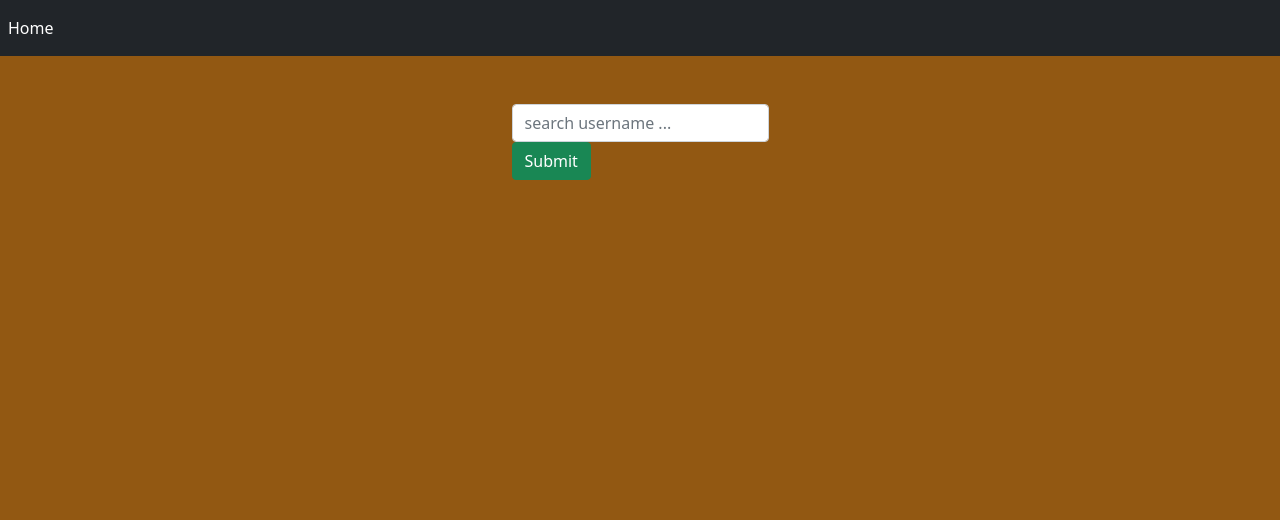
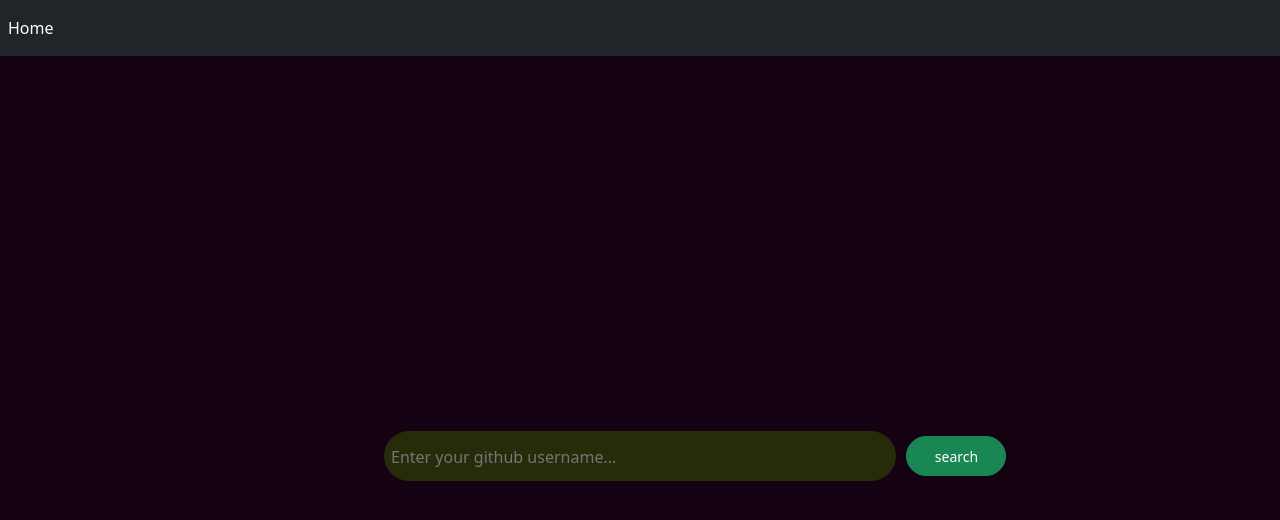
Before and after one commit to BellaObonyo/Github-Search, an Angular app: page /search-user in a window 1280 px wide. Shown: the top 520 px of the page. Built offline with nearby package versions, Linux system fonts and the light colour scheme.

Commit message:
added styles to scc file

```diff
--- a/src/app/search/search.component.css
+++ b/src/app/search/search.component.css
@@ -1,7 +1,47 @@
-.container-fluid{
+/* .container-fluid{
     background-color: rgb(146, 88, 18);
     height: 100vh;
 }
 .card{
     height: 100px;
+} */
+.wrapperDiv{
+    height: 100vh;
+    width: 100vw;
+    margin: 0;
+    padding: 0;
+    background: #140112 !important;
 }
+.searchbar{
+    margin-bottom: auto;
+    margin-top: auto;
+    height: 50px;
+    width: 40%;
+    background-color: #262c09;
+    border-radius: 30px;
+    padding: 5px;
+
+    }
+
+    .search_input{
+    color: rgb(110, 253, 74);
+    border: 0;
+    outline: 0;
+    background: none;
+    width: 100%;
+
+    line-height: 40px;
+
+    }
+    .searchButton{
+        height: 40px;
+        width: 100px;
+        float: right;
+        display: flex;
+        margin-right: -23%;
+       justify-content: center;
+        align-items: center;
+        border-radius: 30px;
+        color:white;
+        text-decoration:none;
+        }
--- a/src/app/search/search.component.html
+++ b/src/app/search/search.component.html
@@ -1,4 +1,4 @@
-<div class="container-fluid d-flex justify-content-center">
+<!-- <div class="container-fluid d-flex justify-content-center">
    <div class="container  d-flex justify-content-center mt-5">
     <form (ngSubmit)='search($event)' #userForm='ngForm'>
         <input placeholder="search username ..." class="form-control" name ="searchTerm" [(ngModel)]="searchTerm" (keyup)="search($event)">
@@ -7,4 +7,17 @@
         </div>
     </form>
    </div>
-</div>
+</div> -->
+<div class="container-fluid wrapperDiv">
+    <div class="d-flex justify-content-center h-100">
+          <div class="searchbar">
+            <form>
+              <input class="search_input" type="text" placeholder="Enter your github username...">
+              <button class="btn btn-sm btn-success searchButton">search</button>
+
+            </form>
+
+      </div>
+
+
+  </div>
```
